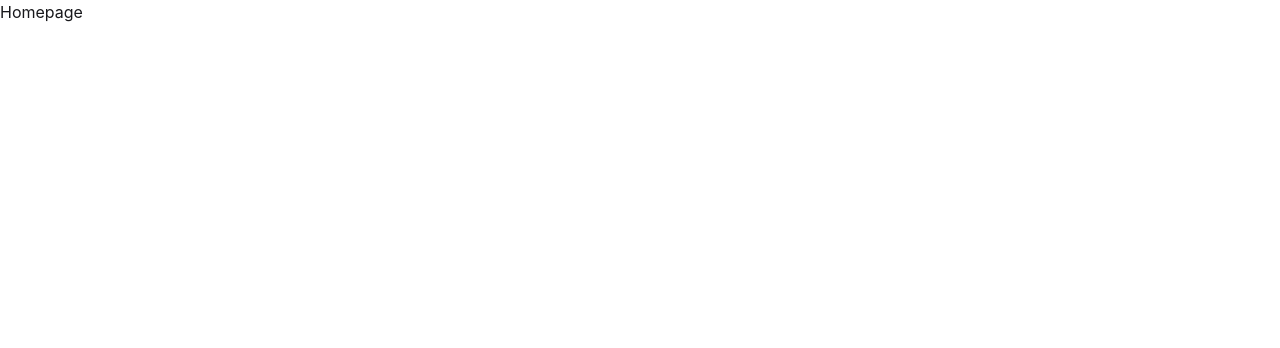
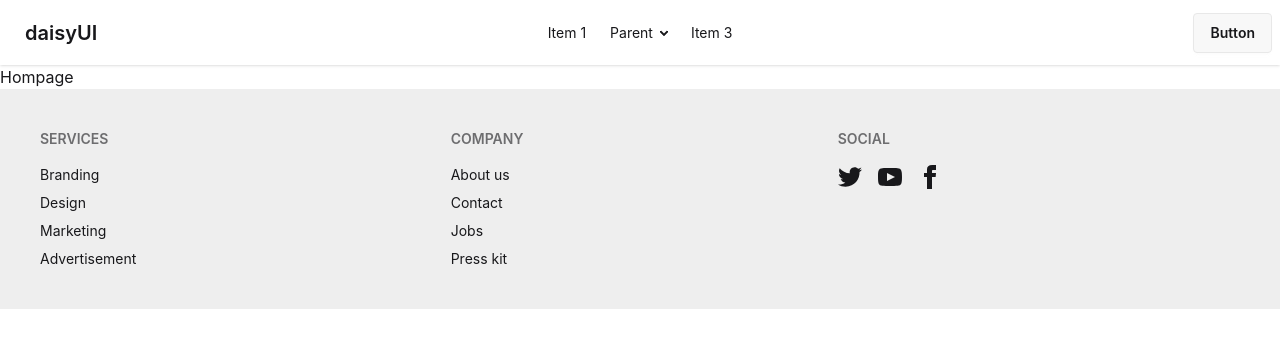
Before and after one commit to Ahsanul-Islam-083/page-vibe, a React (Vite) app: page / in a window 1280 px wide. Shown: the top 348 px of the page. Built offline with nearby package versions, Linux system fonts and the light colour scheme.

Commit message:
initial setup done

```diff
--- a/index.html
+++ b/index.html
@@ -1,5 +1,5 @@
 <!doctype html>
-<html lang="en">
+<html lang="en" data-theme="light">
   <head>
     <meta charset="UTF-8" />
     <link rel="icon" type="image/svg+xml" href="/favicon.svg" />
--- a/src/components/Shared/Footer/Footer.jsx
+++ b/src/components/Shared/Footer/Footer.jsx
@@ -3,7 +3,60 @@ import React from 'react';
 const Footer = () => {
     return (
         <div>
-            Footer
+            <footer className="footer sm:footer-horizontal bg-base-300 text-base-content p-10">
+                <nav>
+                    <h6 className="footer-title">Services</h6>
+                    <a className="link link-hover">Branding</a>
+                    <a className="link link-hover">Design</a>
+                    <a className="link link-hover">Marketing</a>
+                    <a className="link link-hover">Advertisement</a>
+                </nav>
+                <nav>
+                    <h6 className="footer-title">Company</h6>
+                    <a className="link link-hover">About us</a>
+                    <a className="link link-hover">Contact</a>
+                    <a className="link link-hover">Jobs</a>
+                    <a className="link link-hover">Press kit</a>
+                </nav>
+                <nav>
+                    <h6 className="footer-title">Social</h6>
+                    <div className="grid grid-flow-col gap-4">
+                        <a>
+                            <svg
+                                xmlns="http://www.w3.org/2000/svg"
+                                width="24"
+                                height="24"
+                                viewBox="0 0 24 24"
+                                className="fill-current">
+                                <path
+                                    d="M24 4.557c-.883.392-1.832.656-2.828.775 1.017-.609 1.798-1.574 2.165-2.724-.951.564-2.005.974-3.127 1.195-.897-.957-2.178-1.555-3.594-1.555-3.179 0-5.515 2.966-4.797 6.045-4.091-.205-7.719-2.165-10.148-5.144-1.29 2.213-.669 5.108 1.523 6.574-.806-.026-1.566-.247-2.229-.616-.054 2.281 1.581 4.415 3.949 4.89-.693.188-1.452.232-2.224.084.626 1.956 2.444 3.379 4.6 3.419-2.07 1.623-4.678 2.348-7.29 2.04 2.179 1.397 4.768 2.212 7.548 2.212 9.142 0 14.307-7.721 13.995-14.646.962-.695 1.797-1.562 2.457-2.549z"></path>
+                            </svg>
+                        </a>
+                        <a>
+                            <svg
+                                xmlns="http://www.w3.org/2000/svg"
+                                width="24"
+                                height="24"
+                                viewBox="0 0 24 24"
+                                className="fill-current">
+                                <path
+                                    d="M19.615 3.184c-3.604-.246-11.631-.245-15.23 0-3.897.266-4.356 2.62-4.385 8.816.029 6.185.484 8.549 4.385 8.816 3.6.245 11.626.246 15.23 0 3.897-.266 4.356-2.62 4.385-8.816-.029-6.185-.484-8.549-4.385-8.816zm-10.615 12.816v-8l8 3.993-8 4.007z"></path>
+                            </svg>
+                        </a>
+                        <a>
+                            <svg
+                                xmlns="http://www.w3.org/2000/svg"
+                                width="24"
+                                height="24"
+                                viewBox="0 0 24 24"
+                                className="fill-current">
+                                <path
+                                    d="M9 8h-3v4h3v12h5v-12h3.642l.358-4h-4v-1.667c0-.955.192-1.333 1.115-1.333h2.885v-5h-3.808c-3.596 0-5.192 1.583-5.192 4.615v3.385z"></path>
+                            </svg>
+                        </a>
+                    </div>
+                </nav>
+            </footer>
         </div>
     );
 };
--- a/src/components/Shared/Navbar/Navbar.jsx
+++ b/src/components/Shared/Navbar/Navbar.jsx
@@ -3,7 +3,47 @@ import React from 'react';
 const Navbar = () => {
     return (
         <div>
-
+            <div className="navbar bg-base-100 shadow-sm">
+                <div className="navbar-start">
+                    <div className="dropdown">
+                        <div tabIndex={0} role="button" className="btn btn-ghost lg:hidden">
+                            <svg xmlns="http://www.w3.org/2000/svg" className="h-5 w-5" fill="none" viewBox="0 0 24 24" stroke="currentColor"> <path strokeLinecap="round" strokeLinejoin="round" strokeWidth="2" d="M4 6h16M4 12h8m-8 6h16" /> </svg>
+                        </div>
+                        <ul
+                            tabIndex="-1"
+                            className="menu menu-sm dropdown-content bg-base-100 rounded-box z-1 mt-3 w-52 p-2 shadow">
+                            <li><a>Item 1</a></li>
+                            <li>
+                                <a>Parent</a>
+                                <ul className="p-2">
+                                    <li><a>Submenu 1</a></li>
+                                    <li><a>Submenu 2</a></li>
+                                </ul>
+                            </li>
+                            <li><a>Item 3</a></li>
+                        </ul>
+                    </div>
+                    <a className="btn btn-ghost text-xl">daisyUI</a>
+                </div>
+                <div className="navbar-center hidden lg:flex">
+                    <ul className="menu menu-horizontal px-1">
+                        <li><a>Item 1</a></li>
+                        <li>
+                            <details>
+                                <summary>Parent</summary>
+                                <ul className="p-2 bg-base-100 w-40 z-1">
+                                    <li><a>Submenu 1</a></li>
+                                    <li><a>Submenu 2</a></li>
+                                </ul>
+                            </details>
+                        </li>
+                        <li><a>Item 3</a></li>
+                    </ul>
+                </div>
+                <div className="navbar-end">
+                    <a className="btn">Button</a>
+                </div>
+            </div>
         </div>
     );
 };
--- /dev/null
+++ b/src/routes/Routes.jsx
@@ -0,0 +1,25 @@
+import { createBrowserRouter } from "react-router";
+import MainLayout from "../layout/MainLayout";
+import Books from "../pages/Books/Books";
+import Homepage from "../pages/Homepage/Homepage";
+
+export const router = createBrowserRouter([
+  {
+    path: '/',
+    element: 'Homepage',
+    Component: MainLayout,
+    children: [
+      {
+        index: true,
+        Component:Homepage
+      },
+      {
+        path: '/books',
+        element: <Books/>
+      },
+      {
+
+      }
+    ]
+  }
+])
```
Also changed, not shown: src/main.jsx (+3 -11 lines).
